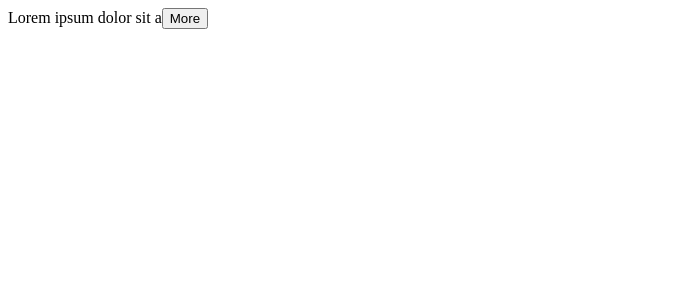
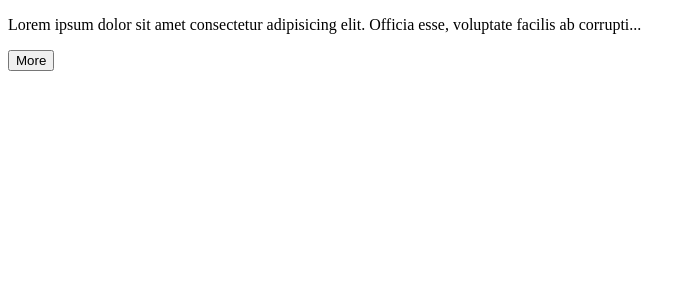
Before and after one commit to tomfyfe85/reactWithMosh, a React (Vite) app: page / in a window 1280 px wide. Shown: the top 300 px of the page, without its empty margins (0-683 px from the left). Built offline with nearby package versions, Linux system fonts and the light colour scheme.

Commit message:
build an expandable text refactored

```diff
--- a/src/App.tsx
+++ b/src/App.tsx
@@ -3,7 +3,7 @@ import ExpandableText from "./components/ExpandableText";
 function App() {
   return (
     <div>
-      <ExpandableText maxChar={23}>
+      <ExpandableText >
         Lorem ipsum dolor sit amet consectetur adipisicing elit. Officia esse,
         voluptate facilis ab corrupti atque eveniet deleniti repudiandae placeat
         voluptates neque pariatur exercitationem aliquam fuga libero dolor enim
--- a/src/components/ExpandableText.tsx
+++ b/src/components/ExpandableText.tsx
@@ -2,14 +2,17 @@ import { useState } from "react";
 
 interface Props {
   children: string;
-  maxChar: number;
+  maxChar?: number;
 }
 const ExpandableText = ({ children, maxChar = 100 }: Props) => {
   const [value, setValue] = useState(false);
 
+  if (children.length <= maxChar) return <p>{children}</p>;
+  const text = value ? children : children.substring(0, maxChar) + "...";
+  console.log(children.length);
   return (
     <div>
-      {value ? children : children.slice(0, maxChar)}
+      <p>{text}</p>
       <button onClick={() => setValue(!value)}>
         {value ? "Less" : "More"}
       </button>
```
